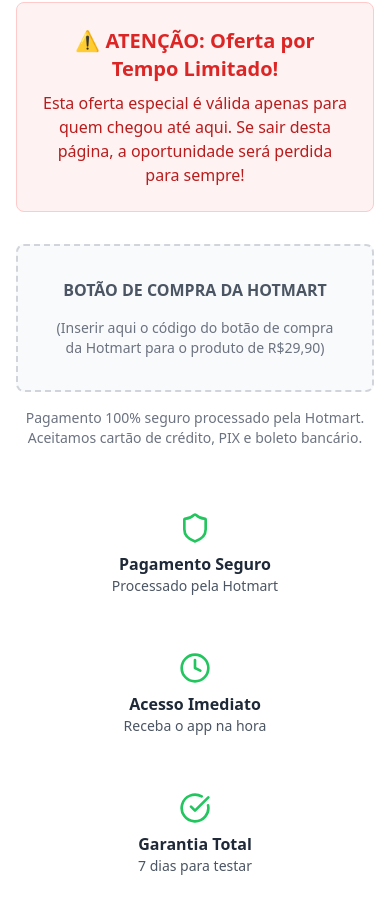
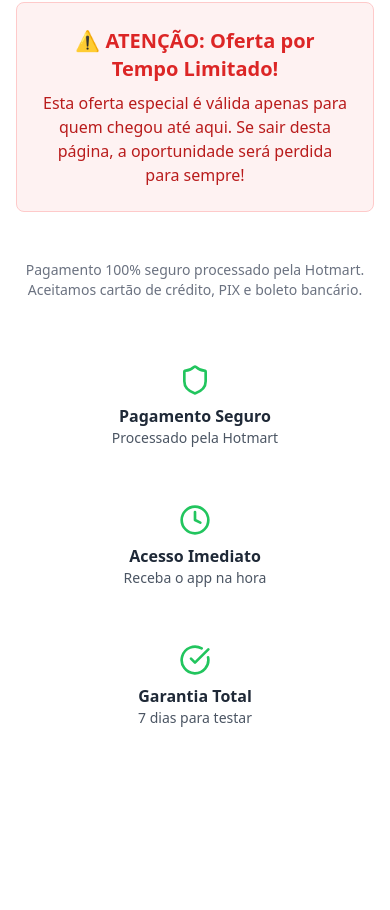
Before and after one commit to Ritamattos/bebase, a React (Vite) app: page / in a window 390 px wide. Shown: the part 2040-2950 px from the top of the page. After the commit the page ends 2816 px from the top, so only its background shows below. Built offline with nearby package versions, Linux system fonts and the light colour scheme.

Commit message:
Add Hotmart button code
Integrate the Hotmart HTML code into the designated area, ensuring proper formatting for both desktop and mobile devices. Remove the placeholder text.

```diff
--- a/src/pages/Index.tsx
+++ b/src/pages/Index.tsx
@@ -2,8 +2,29 @@
 import { Card } from "@/components/ui/card";
 import { Badge } from "@/components/ui/badge";
 import { CheckCircle, Clock, Shield, Users, Heart, Zap } from "lucide-react";
+import { useEffect } from "react";
 
 const Index = () => {
+  useEffect(() => {
+    // Load Hotmart script
+    const script = document.createElement('script');
+    script.src = 'https://checkout.hotmart.com/lib/hotmart-checkout-elements.js';
+    script.async = true;
+    document.head.appendChild(script);
+
+    script.onload = () => {
+      // Initialize Hotmart checkout after script loads
+      if (window.checkoutElements) {
+        window.checkoutElements.init('salesFunnel').mount('#hotmart-sales-funnel');
+      }
+    };
+
+    return () => {
+      // Cleanup script on component unmount
+      document.head.removeChild(script);
+    };
+  }, []);
+
   return (
     <div className="min-h-screen bg-white">
       {/* Header com urgência */}
@@ -140,16 +161,13 @@ const Index = () => {
           </div>
         </div>
 
-        {/* Área para código da Hotmart */}
-        <div className="text-center">
-          <div className="bg-gray-50 border-2 border-dashed border-gray-300 rounded-lg p-8 mb-4">
-            <p className="text-gray-600 mb-4 font-semibold">BOTÃO DE COMPRA DA HOTMART</p>
-            <p className="text-sm text-gray-500">
-              (Inserir aqui o código do botão de compra da Hotmart para o produto de R$29,90)
-            </p>
+        {/* Área do código da Hotmart */}
+        <div className="text-center mb-8">
+          <div className="flex justify-center">
+            <div id="hotmart-sales-funnel" className="w-full max-w-md"></div>
           </div>
 
-          <p className="text-sm text-gray-500 max-w-md mx-auto">
+          <p className="text-sm text-gray-500 max-w-md mx-auto mt-4">
             Pagamento 100% seguro processado pela Hotmart. Aceitamos cartão de crédito, PIX e boleto bancário.
           </p>
         </div>
```
